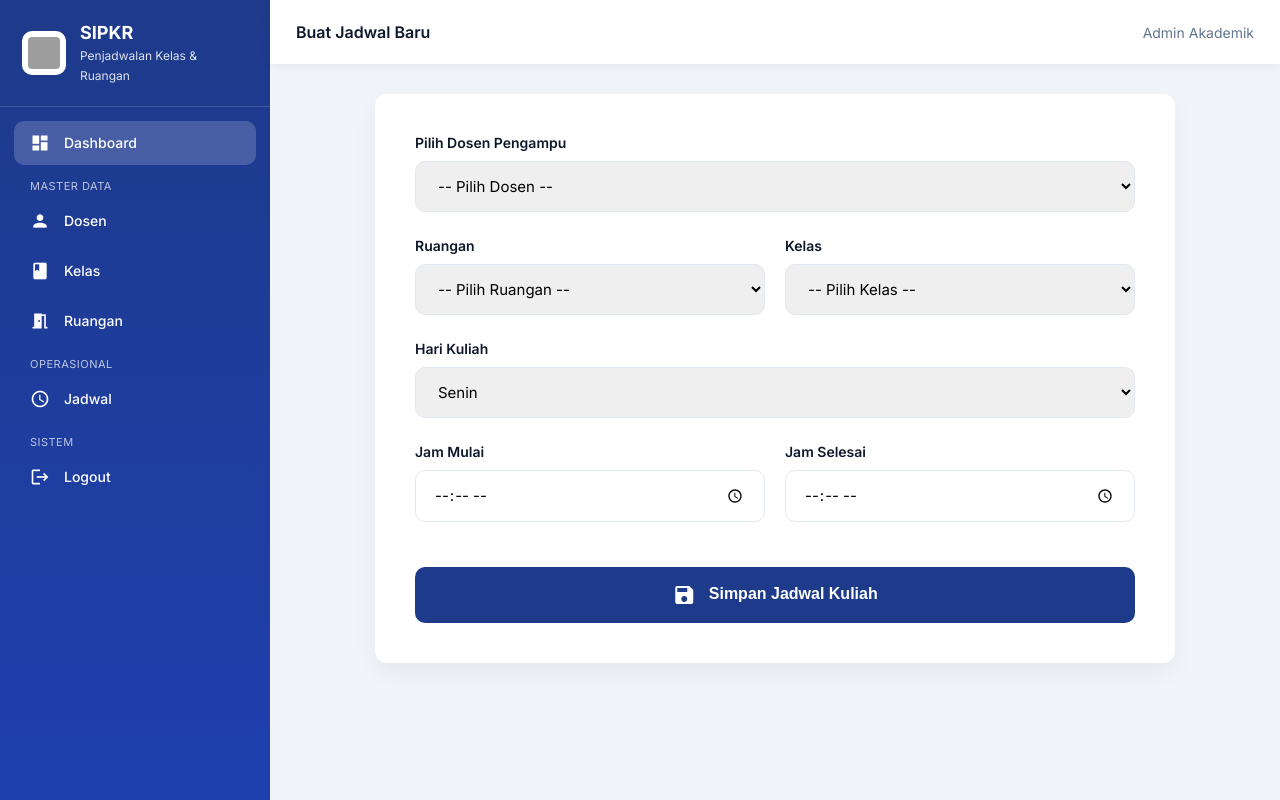
After one commit to aprillashinta/sipkr-flask, a Flask app: page /jadwal/tambah in a window 1280 px wide. The commit adds this page. Run offline with Flask 3, Linux system fonts and the light colour scheme; parts of the project's set-up code (start-up, migrations or seed data) failed here and were passed over; grey boxes are pictures that could not be loaded.

Commit message:
CRUD jadwal
Signed-off-by: Nantaaa <anantah738@gmail.com>

```diff
--- a/app/controller/JadwalController.py
+++ b/app/controller/JadwalController.py
@@ -1,59 +1,109 @@
+from flask import Blueprint, render_template, request, redirect, url_for, flash
 from app.model.jadwal import Jadwal
-from app import db, response
-from flask import Blueprint, request
+from app.model.dosen import Dosen
+from app.model.kelas import Kelas
+from app.model.ruangan import Ruangan
+from app import db
 
 jadwal_bp = Blueprint('jadwal_bp', __name__)
 
-@jadwal_bp.route('/jadwal', methods=['GET', 'POST'])
+@jadwal_bp.route('/jadwal', methods=['GET'])
 
 def index():
     try:
+        # Ambil semua data jadwal
+        # SQLAlchemy akan otomatis melakukan join ke tabel Dosen, Kelas, Ruangan
         jadwal = Jadwal.query.all()
-        data = []
-        for j in jadwal:
-            data.append({
-                'id': j.id,
-                'hari': j.hari,
-                'jam_mulai': str(j.jam_mulai),
-                'dosen': j.dosen.nama,
-                'ruangan': j.ruangan.nama_ruang,
-                'mata_kuliah': j.kelas.nama_mk
-            })
-        return response.success(data, "Berhasil mengambil jadwal")
+
+        # Kirim data ke template HTML
+        return render_template('jadwal/index.html', data=jadwal)
     except Exception as e:
-        return response.error([], str(e))
+        # Jika error (misal tabel belum ada), cetak di terminal dan tampilkan pesan
+        print(f"Error Database Jadwal: {str(e)}")
+        return f"Terjadi kesalahan pada database: {str(e)}"
 
-def store():
+def create():
+    if request.method == 'POST':
+        try:
+            # Ambil data dari form
+            hari = request.form.get('hari')
+            jam_mulai = request.form.get('jam_mulai')
+            jam_selesai = request.form.get('jam_selesai')
+            dosen_id = request.form.get('dosen_id')
+            ruangan_id = request.form.get('ruangan_id')
+            kelas_id = request.form.get('kelas_id')
+
+            # --- LOGIKA CEK BENTROK (Sama seperti kodemu sebelumnya) ---
+            bentrok_ruangan = Jadwal.query.filter_by(hari=hari, ruangan_id=ruangan_id).filter(
+                (Jadwal.jam_mulai < jam_selesai) & (Jadwal.jam_selesai > jam_mulai)
+            ).first()
+
+            if bentrok_ruangan:
+                flash("Ruangan sudah terpakai di jam tersebut!", "danger")
+                return redirect(url_for('web.jadwal_create'))
+
+            # Simpan jika tidak bentrok
+            baru = Jadwal(hari=hari, jam_mulai=jam_mulai, jam_selesai=jam_selesai,
+                          dosen_id=dosen_id, ruangan_id=ruangan_id, kelas_id=kelas_id)
+            db.session.add(baru)
+            db.session.commit()
+
+            flash('Jadwal berhasil disimpan!', 'success')
+            return redirect(url_for('web.jadwal_index'))
+
+        except Exception as e:
+            db.session.rollback()
+            return f"Error saat simpan: {str(e)}"
+
+    # GET: Tampilkan Form Tambah
+    dosen = Dosen.query.all()
+    kelas = Kelas.query.all()
+    ruangan = Ruangan.query.all()
+    return render_template('jadwal/create.html', dosen=dosen, kelas=kelas, ruangan=ruangan)
+
+def edit(id):
+    # 1. Ambil data jadwal yang mau diedit
+    jadwal = Jadwal.query.get(id)
+
+    # 2. Ambil semua data Master untuk isi Dropdown (PENTING!)
+    list_dosen = Dosen.query.all()
+    list_kelas = Kelas.query.all()
+    list_ruangan = Ruangan.query.all()
+
+    if request.method == 'POST':
+        try:
+            # 3. Update data dari form
+            jadwal.hari = request.form.get('hari')
+            jadwal.jam_mulai = request.form.get('jam_mulai')
+            jadwal.jam_selesai = request.form.get('jam_selesai')
+
+            # Update Foreign Keys
+            jadwal.dosen_id = request.form.get('dosen_id')
+            jadwal.kelas_id = request.form.get('kelas_id')
+            jadwal.ruangan_id = request.form.get('ruangan_id')
+
+            db.session.commit()
+            flash('Jadwal berhasil diperbarui!', 'success')
+            return redirect(url_for('web.jadwal_index'))
+
+        except Exception as e:
+            db.session.rollback()
+            return f"Gagal update: {str(e)}"
+
+    # 4. Kirim semua data ke HTML
+    return render_template('jadwal/edit.html',
+                           data=jadwal,
+                           semua_dosen=list_dosen,
+                           semua_kelas=list_kelas,
+                           semua_ruang=list_ruangan)
+
+def delete(id):
     try:
-        hari = request.form.get('hari')
-        jam_mulai = request.form.get('jam_mulai')
-        jam_selesai = request.form.get('jam_selesai')
-        dosen_id = request.form.get('dosen_id')
-        ruangan_id = request.form.get('ruangan_id')
-        kelas_id = request.form.get('kelas_id')
-
-        # LOGIKA CEK BENTROK RUANGAN
-        bentrok_ruangan = Jadwal.query.filter_by(hari=hari, ruangan_id=ruangan_id).filter(
-            (Jadwal.jam_mulai < jam_selesai) & (Jadwal.jam_selesai > jam_mulai)
-        ).first()
-
-        if bentrok_ruangan:
-            return response.error([], "Ruangan sudah terpakai di jam tersebut!")
-
-        # LOGIKA CEK BENTROK DOSEN
-        bentrok_dosen = Jadwal.query.filter_by(hari=hari, dosen_id=dosen_id).filter(
-            (Jadwal.jam_mulai < jam_selesai) & (Jadwal.jam_selesai > jam_mulai)
-        ).first()
-
-        if bentrok_dosen:
-            return response.error([], "Dosen sudah memiliki jadwal lain di jam tersebut!")
-
-        # Jika tidak bentrok, simpan
-        baru = Jadwal(hari=hari, jam_mulai=jam_mulai, jam_selesai=jam_selesai,
-                      dosen_id=dosen_id, ruangan_id=ruangan_id, kelas_id=kelas_id)
-        db.session.add(baru)
-        db.session.commit()
-
-        return response.success('', 'Jadwal berhasil dibuat!')
+        jadwal = Jadwal.query.get(id)
+        if jadwal:
+            db.session.delete(jadwal)
+            db.session.commit()
+            flash('Jadwal berhasil dihapus', 'success')
+        return redirect(url_for('web.jadwal_index'))
     except Exception as e:
-        return response.error([], str(e))
+        return f"Error: {str(e)}"
--- a/app/controller/WebController.py
+++ b/app/controller/WebController.py
@@ -1,5 +1,5 @@
 from flask import Blueprint, render_template, redirect, url_for, session
-from app.controller import AuthController, DosenController, KelasController
+from app.controller import AuthController, DosenController, KelasController, JadwalController
 
 # Inisialisasi Blueprint dengan nama 'web'
 web = Blueprint('web', __name__)
@@ -98,3 +98,11 @@ def kelas_delete(id):
         return redirect(url_for('web.login'))
 
     return KelasController.delete(id)
+
+@web.route('/jadwal')
+def jadwal_index():
+    return JadwalController.index()
+
+@web.route('/jadwal/tambah', methods=['GET', 'POST'])
+def jadwal_create():
+    return JadwalController.create()
--- a/app/templates/base.html
+++ b/app/templates/base.html
@@ -111,7 +111,7 @@ box-shadow:0 2px 10px rgba(0,0,0,.06)
 
     <div class="menu-section">OPERASIONAL</div>
 
-    <a href="#">
+    <a href="{{ url_for('web.jadwal_index') }}">
       <i class="material-icons">schedule</i> Jadwal
     </a>
 
--- /dev/null
+++ b/app/templates/jadwal/create.html
@@ -0,0 +1,126 @@
+{% extends "base.html" %}
+
+{% block title %}Tambah Jadwal - SIPKR{% endblock %}
+{% block page_title %}Buat Jadwal Baru{% endblock %}
+
+{% block content %}
+<style>
+    .form-container {
+        background: #fff;
+        border-radius: 12px;
+        padding: 40px;
+        box-shadow: 0 10px 25px rgba(0,0,0,0.05);
+        max-width: 800px;
+        margin: 0 auto;
+    }
+    .form-group {
+        margin-bottom: 25px;
+    }
+    .form-group label {
+        display: block;
+        font-size: 14px;
+        font-weight: 600;
+        color: var(--text);
+        margin-bottom: 10px;
+    }
+    .form-control {
+        width: 100%;
+        padding: 14px 18px;
+        border: 1.5px solid #E2E8F0;
+        border-radius: 10px;
+        font-size: 15px;
+        font-family: inherit;
+        transition: all 0.3s ease;
+    }
+    .form-control:focus {
+        outline: none;
+        border-color: var(--primary);
+        box-shadow: 0 0 0 4px rgba(30, 58, 138, 0.1);
+    }
+    .grid-2 {
+        display: grid;
+        grid-template-columns: 1fr 1fr;
+        gap: 20px;
+    }
+    .btn-submit {
+        background: var(--primary);
+        color: white;
+        border: none;
+        padding: 16px 32px;
+        border-radius: 10px;
+        font-weight: 700;
+        cursor: pointer;
+        width: 100%;
+        font-size: 16px;
+        margin-top: 20px;
+        transition: 0.3s;
+    }
+    .btn-submit:hover {
+        background: var(--primary-dark);
+        transform: translateY(-2px);
+    }
+</style>
+
+<div class="form-container">
+    <form action="{{ url_for('web.jadwal_create') }}" method="POST">
+        <div class="form-group">
+            <label>Pilih Dosen Pengampu</label>
+            <select name="dosen_id" class="form-control" required>
+                <option value="" disabled selected>-- Pilih Dosen --</option>
+                {% for d in dosen %}
+                <option value="{{ d.id }}">{{ d.nama }}</option>
+                {% endfor %}
+            </select>
+        </div>
+
+        <div class="grid-2">
+            <div class="form-group">
+                <label>Ruangan</label>
+                <select name="ruangan_id" class="form-control" required>
+                    <option value="" disabled selected>-- Pilih Ruangan --</option>
+                    {% for r in ruangan %}
+                    <option value="{{ r.id }}">{{ r.nama_ruang }}</option>
+                    {% endfor %}
+                </select>
+            </div>
+            <div class="form-group">
+                <label>Kelas</label>
+                <select name="kelas_id" class="form-control" required>
+                    <option value="" disabled selected>-- Pilih Kelas --</option>
+                    {% for k in kelas %}
+                    <option value="{{ k.id }}">{{ k.nama_kelas }} ({{ k.nama_mk }})</option>
+                    {% endfor %}
+                </select>
+            </div>
+        </div>
+
+        <div class="form-group">
+            <label>Hari Kuliah</label>
+            <select name="hari" class="form-control" required>
+                <option>Senin</option>
+                <option>Selasa</option>
+                <option>Rabu</option>
+                <option>Kamis</option>
+                <option>Jumat</option>
+                <option>Sabtu</option>
+            </select>
+        </div>
+
+        <div class="grid-2">
+            <div class="form-group">
+                <label>Jam Mulai</label>
+                <input type="time" name="jam_mulai" class="form-control" required>
+            </div>
+            <div class="form-group">
+                <label>Jam Selesai</label>
+                <input type="time" name="jam_selesai" class="form-control" required>
+            </div>
+        </div>
+
+        <button type="submit" class="btn-submit">
+            <i class="material-icons" style="vertical-align: middle; margin-right: 8px;">save</i>
+            Simpan Jadwal Kuliah
+        </button>
+    </form>
+</div>
+{% endblock %}
```
Also changed, not shown: app/templates/jadwal/edit.html (added, +85 -0 lines), app/templates/jadwal/index.html (added, +105 -0 lines), app/templates/jadwal.html (deleted).
